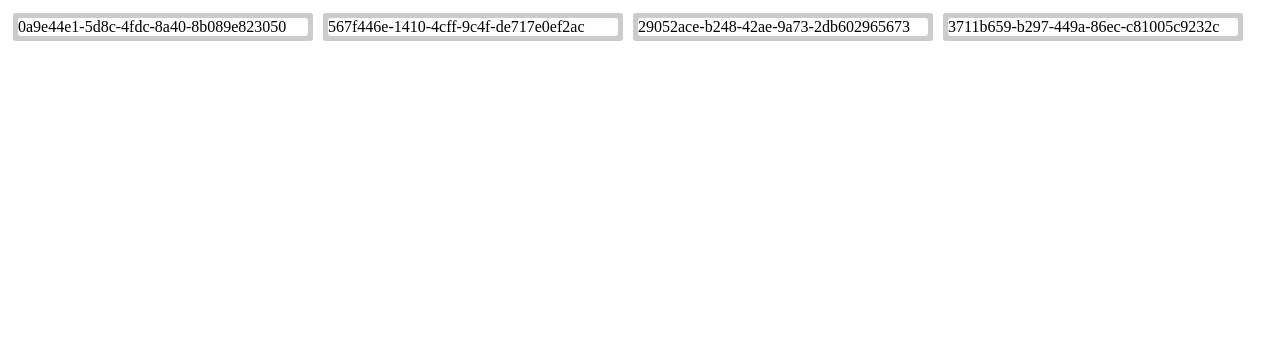
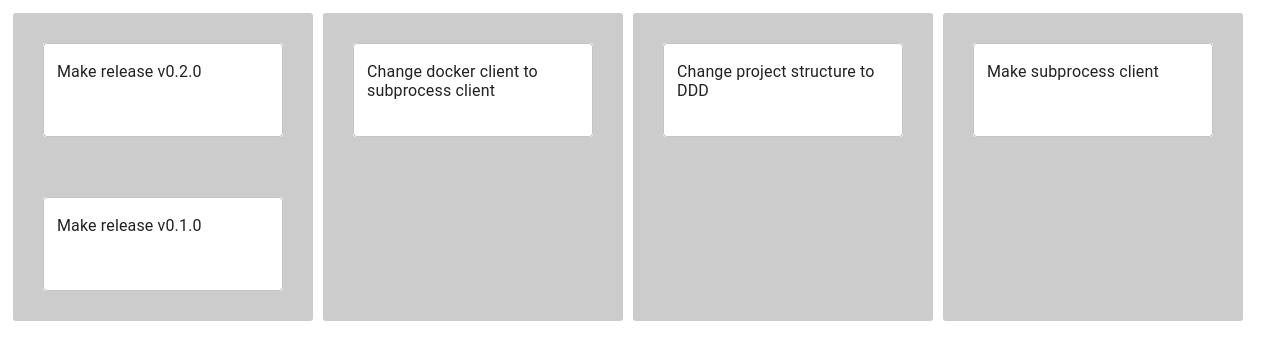
Before and after one commit to DanilaKorobkov/trello, a React (Create React App) app: page / in a window 1280 px wide. Shown: the top 360 px of the page. Built offline with nearby package versions, Linux system fonts and the light colour scheme.

Commit message:
text areas added

```diff
--- a/package.json
+++ b/package.json
@@ -9,6 +9,7 @@
     "react": "^17.0.2",
     "react-dom": "^17.0.2",
     "react-scripts": "4.0.3",
+    "react-textarea-autosize": "^8.3.2",
     "web-vitals": "^1.1.1"
   },
   "scripts": {
@@ -34,5 +35,8 @@
       "last 1 firefox version",
       "last 1 safari version"
     ]
+  },
+  "devDependencies": {
+    "@material-ui/core": "^4.11.3"
   }
 }
--- a/src/board/card.js
+++ b/src/board/card.js
@@ -1,13 +1,22 @@
 import React, {Component} from "react";
 import styles from "../styles";
+import TextField from '@material-ui/core/TextField';
 
 class Card extends Component {
 
     render() {
         return (
-            <div style={styles.card}>
-                {this.props.id}
-            </div>
+          <div>
+          <TextField
+            id="filled-multiline-static"
+            multiline
+            rows={3}
+            defaultValue={this.props.title}
+            variant="outlined"
+            style={styles.card}
+          />
+
+       </div>
         );
     }
 }
--- a/src/example_data/board.json
+++ b/src/example_data/board.json
@@ -10,6 +10,11 @@
     "id": "0a9e44e1-5d8c-4fdc-8a40-8b089e823050",
     "stage": "todo",
     "title": "Make release v0.2.0"
+    },
+    {
+      "id": "0a9e44e1-5d8c-4fdc-8a40-8b089e833050",
+      "stage": "todo",
+      "title": "Make release v0.1.0"
     },
     {
       "id": "567f446e-1410-4cff-9c4f-de717e0ef2ac",
--- a/src/styles.js
+++ b/src/styles.js
@@ -2,14 +2,14 @@ const styles = {
   card: {
     backgroundColor: '#fff',
     borderRadius: 3,
-    width: 290,
-    margin: '5px'
+    width: 240,
+    margin: '30px',
   },
   list: {
     backgroundColor: '#ccc',
     borderRadius: 3,
     width: 300,
-    margin: '5px'
+    margin: '5px',
   }
 }
 
```
Also changed, not shown: 1 other file (tests, documents, lock files or other folders).
